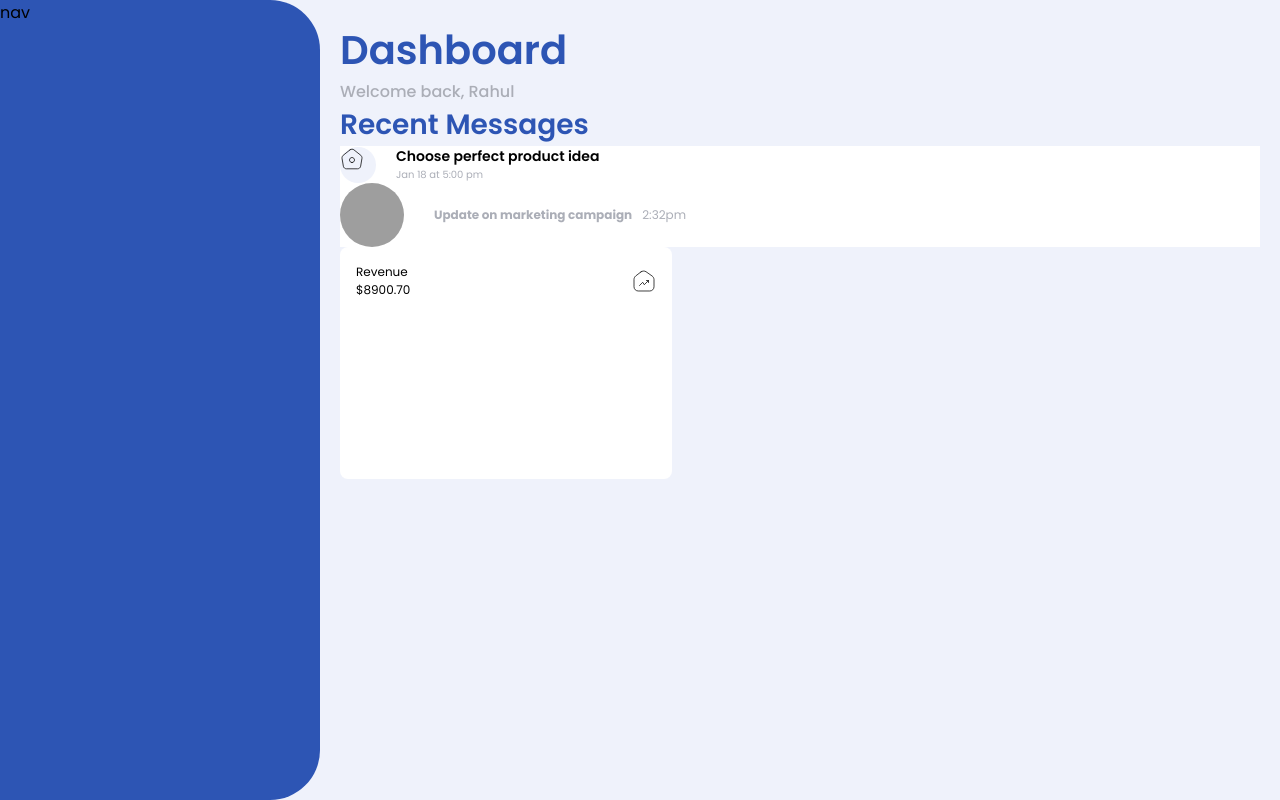
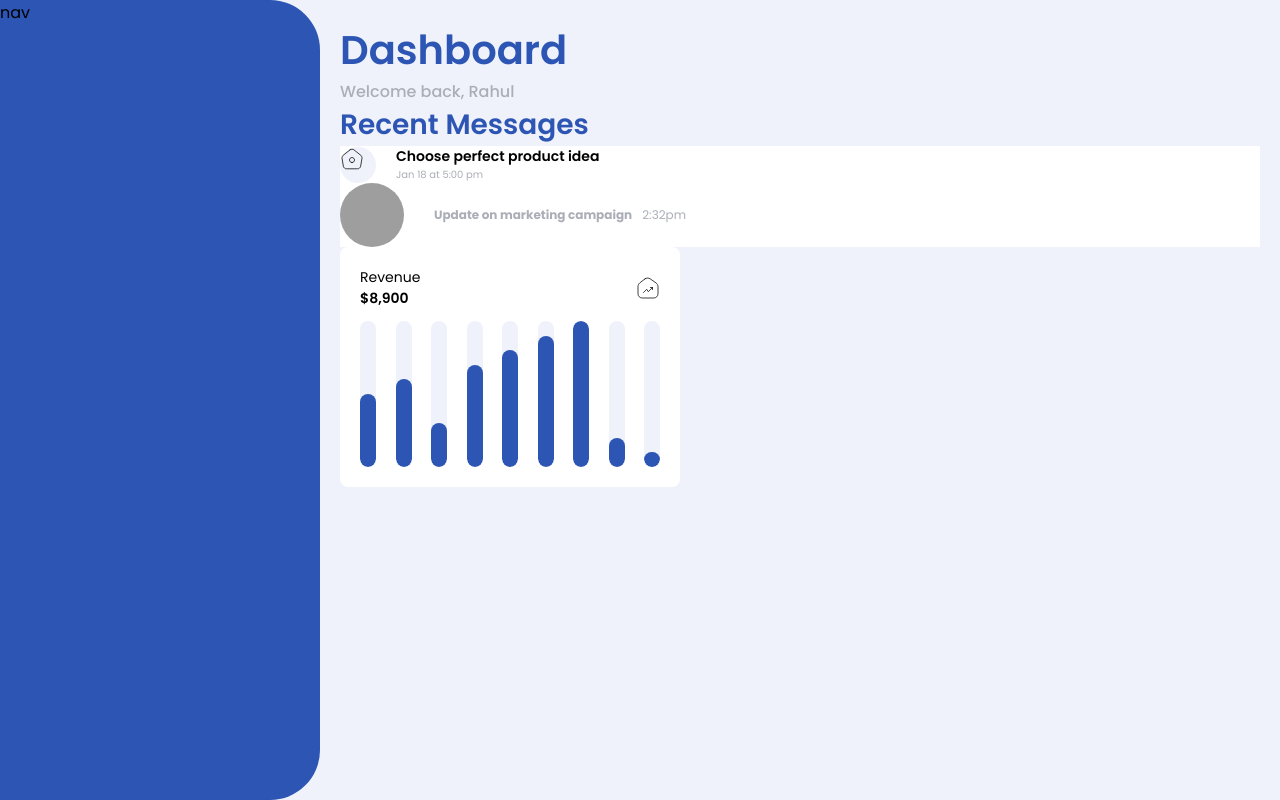
Before and after one commit to prableen14/Business-1-Alchimetis, a React (Create React App) app: page / in a window 1280 px wide. Built offline with nearby package versions, Linux system fonts and the light colour scheme; grey boxes are pictures that could not be loaded.

Commit message:
added styles and histogram component

```diff
--- a/src/atoms/RevenueHistogram/index.js
+++ b/src/atoms/RevenueHistogram/index.js
@@ -1,17 +1,21 @@
 import React from "react";
-import charts from "apexcharts";
 
 import "./style.scss";
 
 import UpTrend from "../../assets/Up Trend.svg";
 
 export function RevenueHistogram() {
+  const values = [50, 60, 30, 70, 80, 90, 100, 20, 10];
+  const revenue = 8_900;
+
   return (
     <div className="revenue-histogram">
       <div className="revenue-histogram-header">
-        <div className="revenue-histogram-value">
-          <div>Revenue</div>
-          <div>$8900.70</div>
+        <div className="revenue-histogram-header-value-wrapper">
+          <div className="revenue-histogram-header-title">Revenue</div>
+          <div className="revenue-histogram-header-value">
+            ${revenue.toLocaleString()}
+          </div>
         </div>
 
         <img
@@ -20,6 +24,17 @@ export function RevenueHistogram() {
           className="revenue-histogram-header-icon"
         />
       </div>
+
+      <div className="revenue-histogram-chart">
+        {values.map((values, index) => (
+          <div className="revenue-histogram-chart-bar-container" key={index}>
+            <div
+              className="revenue-histogram-chart-bar-container-bar"
+              style={{ height: `${values}%` }}
+            />
+          </div>
+        ))}
+      </div>
     </div>
   );
 }
--- a/src/atoms/RevenueHistogram/style.scss
+++ b/src/atoms/RevenueHistogram/style.scss
@@ -1,7 +1,7 @@
 @import "../../index.scss";
 
 .revenue-histogram {
-  padding: 16px;
+  padding: 20px;
   display: flex;
   align-items: center;
   font-size: 12px;
@@ -10,6 +10,7 @@
   height: 200px;
   flex-direction: column;
   border-radius: 8px;
+  gap: 12px;
 
   &-header {
     display: flex;
@@ -18,10 +19,20 @@
     justify-content: space-between;
     align-items: center;
 
-    &-value {
+    &-value-wrapper {
       display: flex;
       flex-direction: column;
     }
+
+    &-value {
+      font-size: 14px;
+      font-weight: 600;
+    }
+
+    &-title {
+      font-size: 14px;
+    }
+
     &-icon {
       width: 24px;
       height: 24px;
@@ -31,4 +42,28 @@
       }
     }
   }
+
+  &-chart {
+    display: flex;
+    flex-direction: row;
+    width: 100%;
+    height: 100%;
+    justify-content: space-between;
+
+    &-bar-container {
+      height: 100%;
+      background-color: $secondary-blue;
+      border-radius: 8px;
+      overflow: hidden;
+      width: 16px;
+      display: flex;
+      align-items: flex-end;
+
+      &-bar {
+        background-color: $primary-blue;
+        border-radius: 8px;
+        width: 100%;
+      }
+    }
+  }
 }
```
